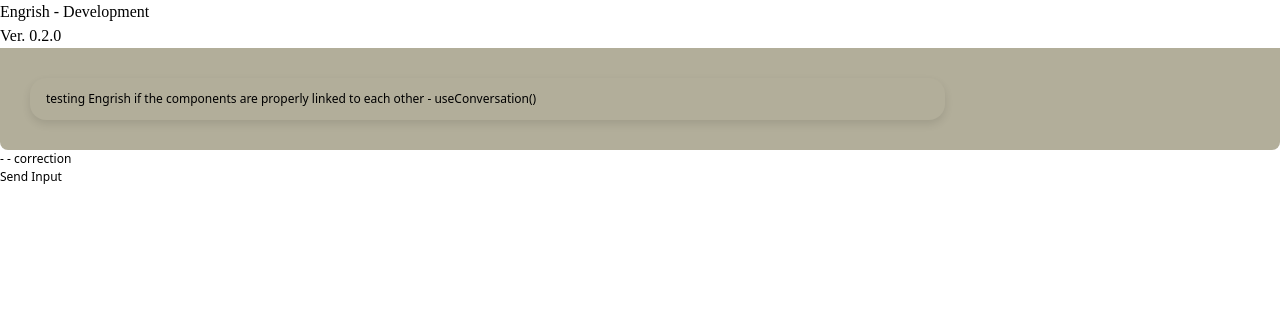
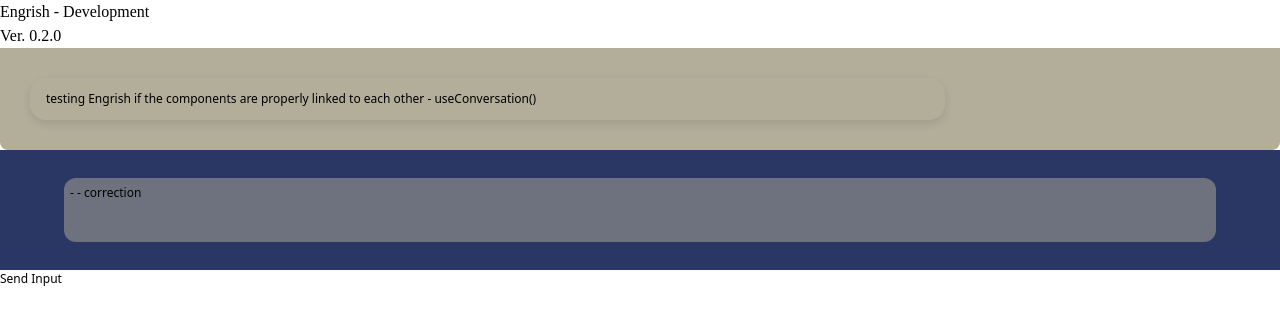
Before and after one commit to bonaktan/Engrish, a Next.js app: page / in a window 1280 px wide. Shown: the top 322 px of the page. Built offline with nearby package versions, Linux system fonts and the light colour scheme.

Commit message:
CorrectionView Designing

```diff
--- a/src/app/globals.css
+++ b/src/app/globals.css
@@ -3,9 +3,9 @@
 @tailwind utilities;
 
 :root {
-    --top-background: #b2ae9a;
+    --top-background: rgb(178, 174, 154);
     --bottom-background: #2a3663;
-    --message-color: #b2ae9a;
+    --message-color: rgba(178, 174, 154, 0.5);
     --convo-color: #faf6e3;
     --correction-color: #2a3663;
     --text-color: #5e5c53;
@@ -14,10 +14,12 @@
 body {
     font-size: 0.75em;
 }
+
 .header {
     font-family: "Times New Roman", Times, serif;
     font-size: 1rem;
 }
+
 .message-view {
     background-color: var(--top-background);
     padding: 0.75rem 1rem;
@@ -25,6 +27,7 @@ body {
     box-shadow: 0 0.25rem 0.5rem rgba(0, 0, 0, 0.1);
     max-width: 75%;
 }
+
 .convo-view {
     padding: 30px;
     background-color: var(--top-background);
@@ -38,6 +41,7 @@ body {
 .p {
     font-size: 50px;
 }
+
 .correction-view {
     padding: 2rem;
     background-color: var(--top-background);
@@ -46,3 +50,24 @@ body {
     display: flex;
     gap: 0.5rem;
 }
+
+.darkBlue {
+    position: relative;
+    background-color: var(--bottom-background);
+    max-width: 100%;
+    height: 10em;
+    display: flex;
+    align-items: center;
+    justify-content: center;
+}
+
+.blue {
+    background-color: var(--message-color);
+    border-radius: 1em;
+    width: 90%;
+    height: 4rem
+}
+
+.blue>p {
+    margin: .5em
+}
--- a/src/app/ui/CorrectionView.jsx
+++ b/src/app/ui/CorrectionView.jsx
@@ -1,8 +1,12 @@
 export default function CorrectionView({ correction }) {
     // correction is a string that contains the corrections na sinuggest ni grmmar checker
     return (
-        <>
+       <div class="darkBlue">
+        <div class="blue">
             <p>{correction} - correction</p>
-        </>
+
+        </div>
+     </div>
+
     );
 }
```
